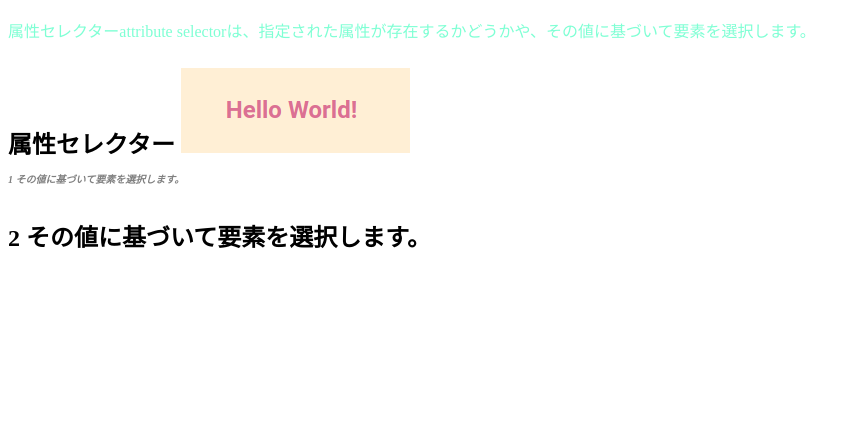
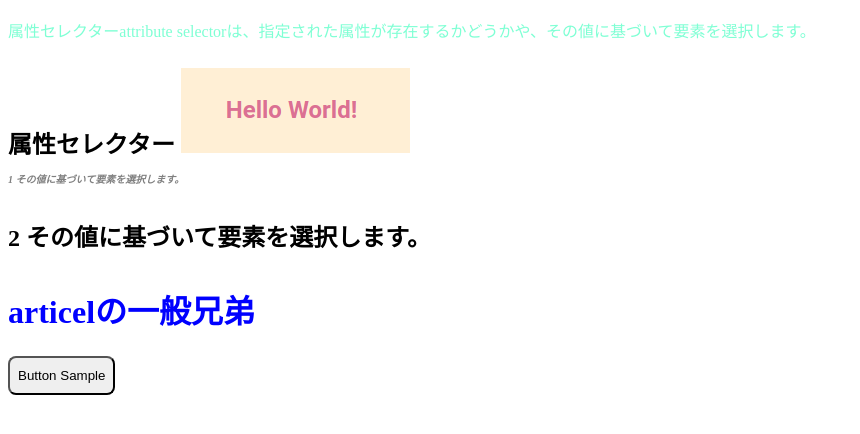
Before and after one commit to mendelssohnbach/advanced-css, a plain HTML site: page index.html in a window 1280 px wide. Shown: the whole page, without its empty margins (0-860 px from the left). Drawn offline with Linux system fonts and the light colour scheme.

Commit message:
buttonに対する疑似要素

```diff
--- a/css/style.css
+++ b/css/style.css
@@ -8,9 +8,29 @@ div > p {
   color: aquamarine;
 }
 
-/* imgタグの直後のpタグを選択 */
+/* imgタグの直後のpタグのみを選択 */
 img + p {
   font-size: 10px;
   color: gray;
   font-style: italic;
 }
+
+article ~ h1 {
+  font-weight: 900;
+  color: blue;
+}
+
+button {
+  padding: 10px 8px;
+  border-radius: 8px;
+}
+
+/* button要素にマウスを重なった時 */
+button:hover {
+  background: red;
+}
+
+/* button要素をクリックした時 */
+button:active {
+  background: indianred;
+}
--- a/index.html
+++ b/index.html
@@ -25,12 +25,14 @@
           <!--pはarticleの子-->
         </h1>
       </article>
+      <h1>articelの一般兄弟</h1>
       <article>
         <h1>
           <p></p>
           <p></p>
         </h1>
       </article>
+      <button>Button Sample</button>
     </div>
   </body>
 </html>
```
